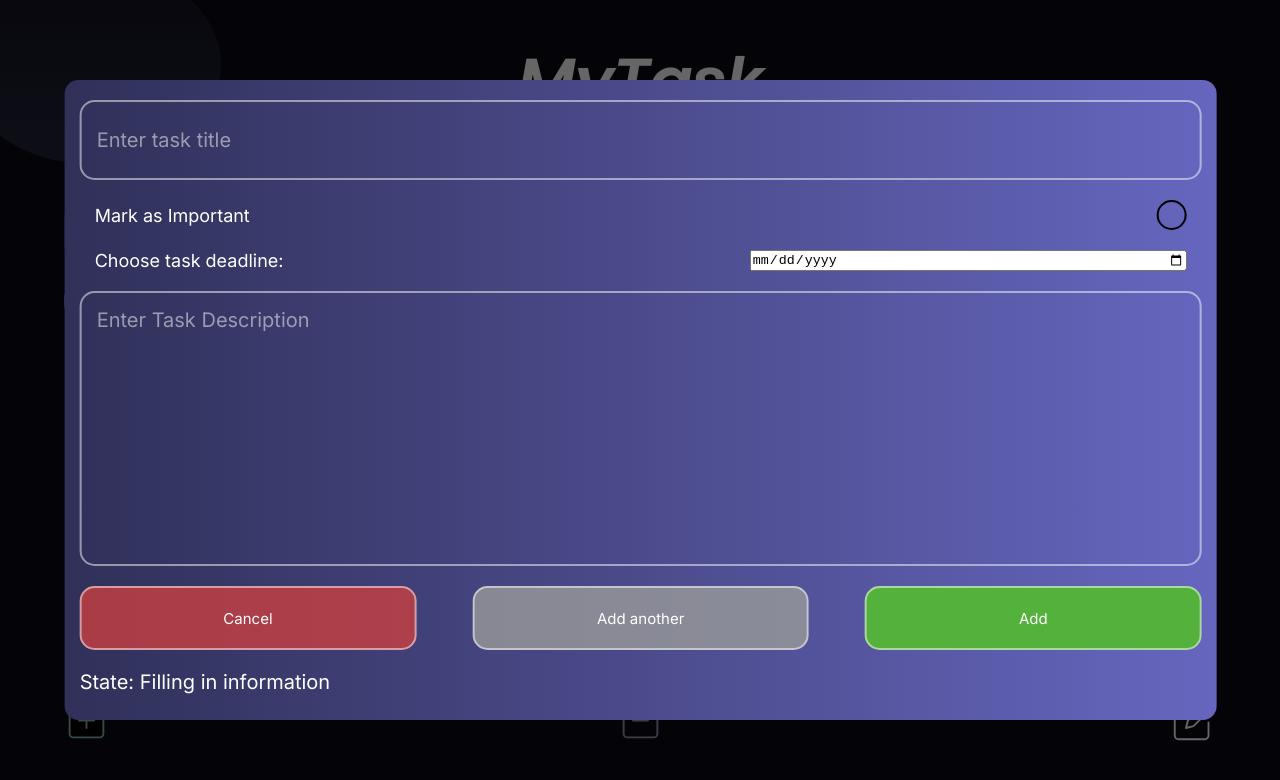
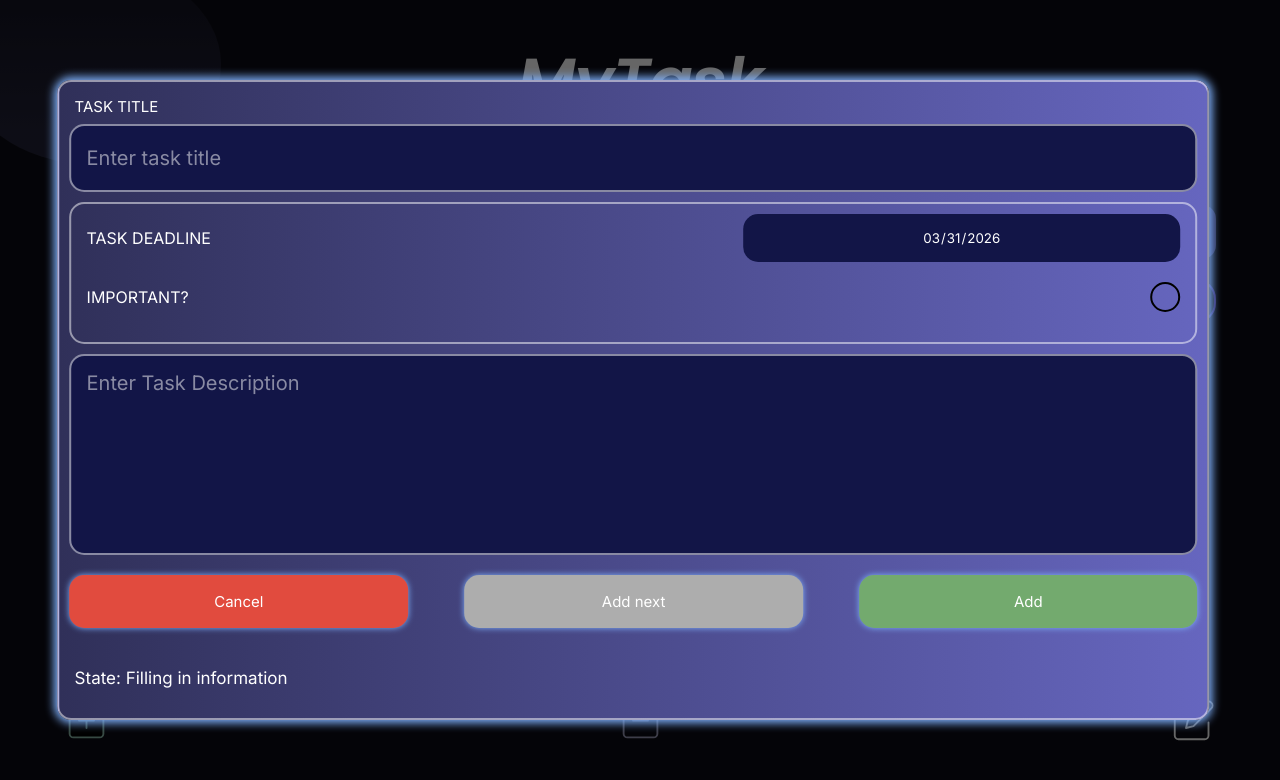
Before and after one commit to JustDarkSide/TODO_APP, a plain HTML site: page index.html in a window 1280 px wide. Both pictures are taken after a click on the button 86 px from the left and 720 px from the top of the page. Drawn offline with Linux system fonts and the light colour scheme.

Commit message:
bugfix: task addition works now fully

```diff
--- a/JS/buttons-and-switchers.js
+++ b/JS/buttons-and-switchers.js
@@ -1,4 +1,6 @@
-let importantSwitch = document.querySelector(".task-selector__item__button__important");
+let importantSwitch = document.querySelector(
+	".task-selector__item__button__important",
+);
 
 let activeSwitch = document.querySelector(
 	".task-selector__item__button__active",
@@ -12,7 +14,7 @@ let addButton = document.querySelector(".task-manager.add-task");
 
 let addTaskWindow = document.querySelector(".add-task__window");
 
-let shadow = document.querySelector(".shadow");
+export let shadow = document.querySelector(".shadow");
 
 const handleSwitch = (currentSwitch) => {
 	currentSwitch.classList.toggle("active");
@@ -41,9 +43,23 @@ const blockOrUnblock = (allSwitches, currentSwitch) => {
 		});
 	}
 };
+const showAddTaskWindow = () => {
+	addTaskWindow.classList.add("add-task__window__show");
+	shadow.style.zIndex = 1;
+	shadow.style.opacity = 1;
+};
+export const hideAddTaskWindow = () => {
+	if (addTaskWindow.classList.contains("add-task__window__show")) {
+		shadow.style.opacity = 0;
+		addTaskWindow.classList.remove("add-task__window__show");
+		setTimeout(() => {
+			shadow.style.zIndex = -1;
+		}, 300);
+	}
+};
 
 importantSwitch.addEventListener("click", (e) => {
-	permission = checkAcivationPermission(allSwitches, e.currentTarget);
+	let permission = checkAcivationPermission(allSwitches, e.currentTarget);
 	if (permission) {
 		blockOrUnblock(allSwitches, e.currentTarget);
 		handleSwitch(e.currentTarget);
@@ -51,7 +67,7 @@ importantSwitch.addEventListener("click", (e) => {
 });
 
 activeSwitch.addEventListener("click", (e) => {
-	permission = checkAcivationPermission(allSwitches, e.currentTarget);
+	let permission = checkAcivationPermission(allSwitches, e.currentTarget);
 	if (permission) {
 		blockOrUnblock(allSwitches, e.currentTarget);
 		handleSwitch(e.currentTarget);
@@ -59,7 +75,7 @@ activeSwitch.addEventListener("click", (e) => {
 });
 
 completedSwitch.addEventListener("click", (e) => {
-	permission = checkAcivationPermission(allSwitches, e.currentTarget);
+	let permission = checkAcivationPermission(allSwitches, e.currentTarget);
 	if (permission) {
 		blockOrUnblock(allSwitches, e.currentTarget);
 		handleSwitch(e.currentTarget);
@@ -67,17 +83,9 @@ completedSwitch.addEventListener("click", (e) => {
 });
 
 addButton.addEventListener("click", () => {
-	addTaskWindow.classList.toggle("add-task__window__show");
-	shadow.style.zIndex = 1;
-	shadow.style.opacity = 1;
+	showAddTaskWindow();
 });
 
 shadow.addEventListener("click", () => {
-	if (addTaskWindow.classList.contains("add-task__window__show")) {
-		shadow.style.opacity = 0;
-        addTaskWindow.classList.remove("add-task__window__show")
-		setTimeout(() => {
-			shadow.style.zIndex = -1;
-		}, 300);
-	}
+	hideAddTaskWindow();
 });
--- a/JS/task-managment.js
+++ b/JS/task-managment.js
@@ -1,16 +1,21 @@
+import { hideAddTaskWindow, shadow } from "./buttons-and-switchers.js";
+
 let tasksListBox = document.querySelector(".tasks-list");
 let tasks = document.querySelectorAll(".tasks-list__element");
-let newTaskCheckbox = document.querySelector(".new-task__importance__checkbox");
+let newTaskCheckbox = document.querySelector(
+	".new-task__metadata__importance__checkbox",
+);
 let addNewTaskButton = document.querySelector(
 	".new-task__buttons__button.new-task__buttons__button__insert",
 );
 let addAnotherTaskButton = document.querySelector(
-	".new-task__buttons__button.new-task__buttons__button__add-another",
+	".new-task__buttons__button.new-task__buttons__button__add-next",
 );
 let cancelTaskAdditionButton = document.querySelector(
-	"new-task__buttons__button new-task__buttons__button__cancel",
+	".new-task__buttons__button.new-task__buttons__button__cancel",
 );
 let taskAdditionState = document.querySelector(".new-task__state .result");
+let dateInput = document.querySelector(".new-task__metadata__deadline input");
 
 const taskListIsEmpty = () => {
 	if (tasks.length == 0) {
@@ -24,7 +29,7 @@ const taskListIsEmpty = () => {
 const insertTask = () => {
 	let taskTitle = document.querySelector(".new-task .new-task__title__input");
 	let taskImportance = document.querySelector(
-		".new-task .new-task__importance__checkbox",
+		".new-task .new-task__metadata .new-task__metadata__importance__checkbox",
 	);
 	let taskDescription = document.querySelector(
 		".new-task .new-task__description__textarea",
@@ -67,13 +72,42 @@ const insertTask = () => {
 			tasksListBox.removeChild(tasksListBox.firstElementChild);
 		}
 		tasksListBox.appendChild(taskDiv);
-		taskAdditionState.textContent = "New task added successfully";
+		taskAdditionState.textContent = "New task has been created successfully";
 		taskAdditionState.style.color = "lime";
+		cancelTaskAdditionButton.firstElementChild.textContent = "Leave";
 	}
+};
+
+const setDate = () => {
+	let date = new Date();
+	let year = date.getFullYear();
+	let month = (date.getMonth() + 1).toString().padStart(2, "0");
+	let day = date.getDate().toString().padStart(2, "0");
+
+	let fullDate = `${year}-${month}-${day}`;
+	dateInput.value = fullDate;
+	dateInput.setAttribute("min", fullDate);
+};
+
+const clearInputFields = () => {
+	let taskTitle = document.querySelector(".new-task .new-task__title__input");
+	let taskDescription = document.querySelector(
+		".new-task .new-task__description__textarea",
+	);
+	let taskImportance = document.querySelector(
+		".new-task .new-task__metadata__importance__checkbox",
+	);
+
+	taskTitle.value = "";
+	taskDescription.value = "";
+	taskImportance.classList.remove("checked");
+	newTaskCheckbox.firstElementChild.style.display = "none";
+	setDate();
 };
 
 document.addEventListener("DOMContentLoaded", () => {
 	taskListIsEmpty();
+	setDate();
 });
 
 newTaskCheckbox.addEventListener("click", () => {
@@ -88,3 +122,17 @@ newTaskCheckbox.addEventListener("click", () => {
 addNewTaskButton.addEventListener("click", () => {
 	insertTask();
 });
+
+cancelTaskAdditionButton.addEventListener("click", () => {
+	hideAddTaskWindow();
+	cancelTaskAdditionButton.firstElementChild.textContent = "Cancel";
+	clearInputFields();
+});
+
+addAnotherTaskButton.addEventListener("click", () => {
+	clearInputFields();
+});
+
+shadow.addEventListener("click", () => {
+	clearInputFields();
+});
--- a/index.html
+++ b/index.html
@@ -65,43 +65,7 @@
 					</div>
 				</div>
 				<div class="tasks-list">
-					<!-- <div class="tasks-list__element">
-						<p class="tasks-list__element__name inter-normal">Task 1</p>
-
-						<div class="tasks-list__element__checkbox">
-							<img src="img/check.svg" alt="" class="checkmark" />
-						</div>
-					</div>
-					<div class="tasks-list__element">
-						<p class="tasks-list__element__name inter-normal">Task 2</p>
-						<div class="tasks-list__element__checkbox">
-							<img src="img/check.svg" alt="" class="checkmark" />
-						</div>
-					</div>
-					<div class="tasks-list__element">
-						<p class="tasks-list__element__name inter-normal">Task 3</p>
-						<div class="tasks-list__element__checkbox">
-							<img src="img/check.svg" alt="" class="checkmark" />
-						</div>
-					</div>
-					<div class="tasks-list__element">
-						<p class="tasks-list__element__name inter-normal">Task 4</p>
-						<div class="tasks-list__element__checkbox">
-							<img src="img/check.svg" alt="" class="checkmark" />
-						</div>
-					</div>
-					<div class="tasks-list__element">
-						<p class="tasks-list__element__name inter-normal">Task 5</p>
-						<div class="tasks-list__element__checkbox">
-							<img src="img/check.svg" alt="" class="checkmark" />
-						</div>
-					</div>
-					<div class="tasks-list__element">
-						<p class="tasks-list__element__name inter-normal">Task 6</p>
-						<div class="tasks-list__element__checkbox">
-							<img src="img/check.svg" alt="" class="checkmark" />
-						</div>
-					</div> -->
+					<!-- ** Here tasks would be inserted ** -->
 				</div>
 
 				<div class="task-managment-panel">
@@ -123,21 +87,31 @@
 		<div class="add-task__window">
 			<div class="new-task">
 				<div class="new-task__title">
+					<label for="title" class="new-task__title__label inter-normal"
+						>TASK TITLE</label
+					>
 					<input
 						type="text"
+						name="title"
 						placeholder="Enter task title"
 						class="new-task__title__input inter-normal"
 					/>
 				</div>
-				<div class="new-task__importance">
-					<p class="new-task__importance__p inter-normal">Mark as Important</p>
-					<div class="new-task__importance__checkbox">
-						<img src="img/check.svg" alt="Ikonka zaznaczenia" />
+				<div class="new-task__metadata">
+					<div class="new-task__metadata__deadline">
+						<p class="new-task__metadata__deadline__p inter-normal">
+							TASK DEADLINE
+						</p>
+						<input type="date" class="inter-normal" />
 					</div>
-				</div>
-				<div class="new-task__deadline">
-					<p class="new-task__deadline__p inter-normal">Choose task deadline:</p>
-					<input type="date">
+					<div class="new-task__metadata__importance">
+						<p class="new-task__metadata__importance__p inter-normal">
+							IMPORTANT?
+						</p>
+						<div class="new-task__metadata__importance__checkbox">
+							<img src="img/check.svg" alt="Ikonka zaznaczenia" />
+						</div>
+					</div>
 				</div>
 
 				<div class="new-task__description">
@@ -153,9 +127,9 @@
 						<p class="button-label inter-normal">Cancel</p>
 					</button>
 					<button
-						class="new-task__buttons__button new-task__buttons__button__add-another"
+						class="new-task__buttons__button new-task__buttons__button__add-next"
 					>
-						<p class="button-label inter-normal">Add another</p>
+						<p class="button-label inter-normal">Add next</p>
 					</button>
 					<button
 						class="new-task__buttons__button new-task__buttons__button__insert"
@@ -169,7 +143,6 @@
 			</div>
 		</div>
 
-		<script src="JS/task-managment.js"></script>
-		<script src="JS/buttons-and-switchers.js"></script>
+		<script type="module" src="JS/task-managment.js"></script>
 	</body>
 </html>
--- a/sass/_add-window.scss
+++ b/sass/_add-window.scss
@@ -6,12 +6,13 @@
 	position: absolute;
 	width: 90vw;
 	height: 80vh;
-	padding: 2rem 1.5rem;
+	padding: 1rem 1rem;
 	top: 50%;
-	left: 100%;
+	left: 108%;
 	transform: translateY(-50%);
 	background: colors.$search-gradient;
-	border: none;
+	border: 2px solid colors.$add-window-borders;
+	box-shadow: 0px 0px 10px 3px colors.$glow;
 	border-radius: 14px;
 	z-index: 2;
 	transition: transform 0.5s;
@@ -22,23 +23,38 @@
 		height: 100%;
 		&__title {
 			width: 100%;
-			height: 10vh;
-			border: 2px solid colors.$add-window-borders;
-			border-radius: 15px;
-			margin-bottom: 2rem;
+			margin-bottom: 1rem;
+
+			&__label {
+				display: block;
+				padding: 0.5rem 0;
+				padding-left: 0.5rem;
+				margin-bottom: 0.3rem;
+				font-size: 1.5rem;
+				color: colors.$pure-white;
+			}
 			&__input {
 				width: 100%;
-				height: 100%;
+				padding: 2rem 0;
 				padding-left: 1.5rem;
-				background: none;
-				border: none;
+				border-radius: 15px;
+				border: 2px solid colors.$add-window-borders;
 				font-size: 2rem;
+				background-color: colors.$add-window-input-background;
 				color: colors.$pure-white;
+				overflow: hidden;
 			}
 			&__input::placeholder {
 				color: colors.$add-window-borders;
 			}
 		}
+		&__metadata {
+			width: 100%;
+			padding: 1rem 0;
+			margin-bottom: 1rem;
+			background: transparent;
+			border: 2px solid colors.$add-window-borders;
+			border-radius: 15px;
 			&__importance {
 				width: 100%;
 				display: flex;
@@ -49,8 +65,7 @@
 				padding: 0 1.5rem;
 				&__p {
 					color: colors.$pure-white;
-				font-size: 1.8rem;
-
+					font-size: 1.6rem;
 				}
 				&__checkbox {
 					width: 30px;
@@ -75,11 +90,33 @@
 				margin-bottom: 2rem;
 				&__p {
 					color: colors.$pure-white;
-				font-size: 1.8rem;
-				padding-right: 1rem;
+					font-size: 1.6rem;
+					align-content: center;
 				}
 				input[type="date"] {
+					position: relative;
+					display: block;
 					width: 40%;
+					height: 100%;
+					padding: 1.5rem 0.5rem;
+					text-align: center;
+					color: colors.$pure-white;
+					background-color: colors.$add-window-input-background;
+					border-radius: 15px;
+					border: none;
+					overflow: hidden;
+				}
+				input[type="date"]::-webkit-calendar-picker-indicator {
+					position: absolute;
+					top: 0;
+					left: 0;
+					right: 0;
+					bottom: 0;
+					width: auto;
+					height: auto;
+					background: transparent;
+					color: transparent;
+				}
 			}
 		}
 		&__description {
@@ -90,10 +127,11 @@
 				width: 100%;
 				height: 100%;
 				padding: 1.5rem 1.5rem;
-				background: none;
+				background: colors.$add-window-input-background;
 				border: 2px solid colors.$add-window-borders;
 				border-radius: 15px;
 				font-size: 2rem;
+				color: colors.$pure-white;
 				resize: none;
 			}
 			&__textarea::placeholder {
@@ -102,19 +140,20 @@
 		}
 		&__buttons {
 			width: 100%;
-			height: 8vh;
 			display: flex;
 			flex-direction: row;
 			justify-content: space-between;
 			align-items: center;
 			border-radius: 15px;
 			margin-bottom: 2rem;
+			cursor: pointer;
 			&__button {
 				display: block;
 				width: 30%;
-				height: 100%;
+				padding: 1.5rem 0;
 				border-radius: 15px;
-				border: 2px solid colors.$add-window-borders;
+				border: none;
+				box-shadow: 0px 0px 6px colors.$glow;
 				background: none;
 				.button-label {
 					height: 100%;
@@ -126,23 +165,40 @@
 				}
 			}
 			&__button__cancel {
-				background-color: rgba(207, 64, 64, 0.767);
+				background-color: #e14b3e;
 			}
-			&__button__add-another {
-				background-color: rgba(156, 158, 154, 0.767);
+			&__button__add-next {
+				background-color: #adadad;
 			}
 			&__button__insert {
-				background-color: rgb(84, 178, 60);
+				background-color: #73aa6e;
 			}
 		}
 		&__state {
 			width: 100%;
-			height: 5%;
+			padding: 2rem 0;
+			padding-left: 0.5rem;
 			color: colors.$pure-white;
-			font-size: 2rem;
+			font-size: 1.7rem;
+			align-content: center;
 		}
 	}
 }
 .add-task__window__show {
-	transform: translateX(-105.5%) translateY(-50%);
+	transform: translateX(-115%) translateY(-50%);
 }
+
+@media screen and (max-height: 568px) {
+	.add-task__window {
+		height: 95vh;
+		.new-task {
+			&__metadata {
+				&__deadline {
+					input[type="date"] {
+						width: 50%;
+					}
+				}
+			}
+		}
+	}
+}
--- a/sass/_colors.scss
+++ b/sass/_colors.scss
@@ -12,3 +12,5 @@ $elipse-gradient: linear-gradient(
 $active-button: #7fbd62;
 $switches-border: #7c5cff;
 $add-window-borders: rgba(255, 255, 255, 0.5);
+$glow: #80b3ff;
+$add-window-input-background: #121547
--- a/sass/mainpage.scss
+++ b/sass/mainpage.scss
@@ -10,6 +10,7 @@ body {
 	flex-direction: column;
 	background-color: colors.$background-color;
 	overflow: hidden;
+	touch-action: none;
 	// max-height: 100vh;
 }
 
```
Also changed, not shown: css/mainpage.css, img/calendar.svg (added), 1 other file. Lines whose indentation alone changed are shown as unchanged.
